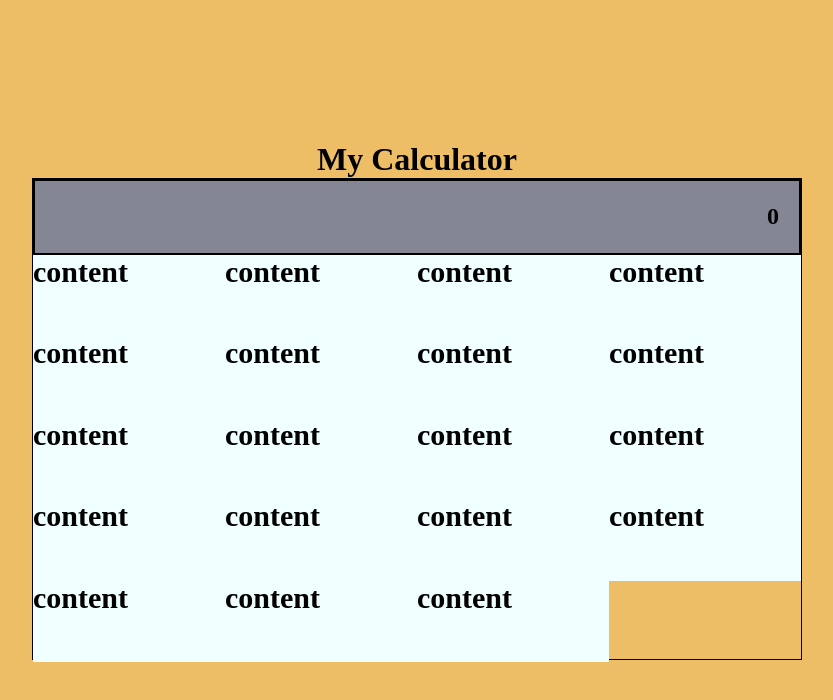
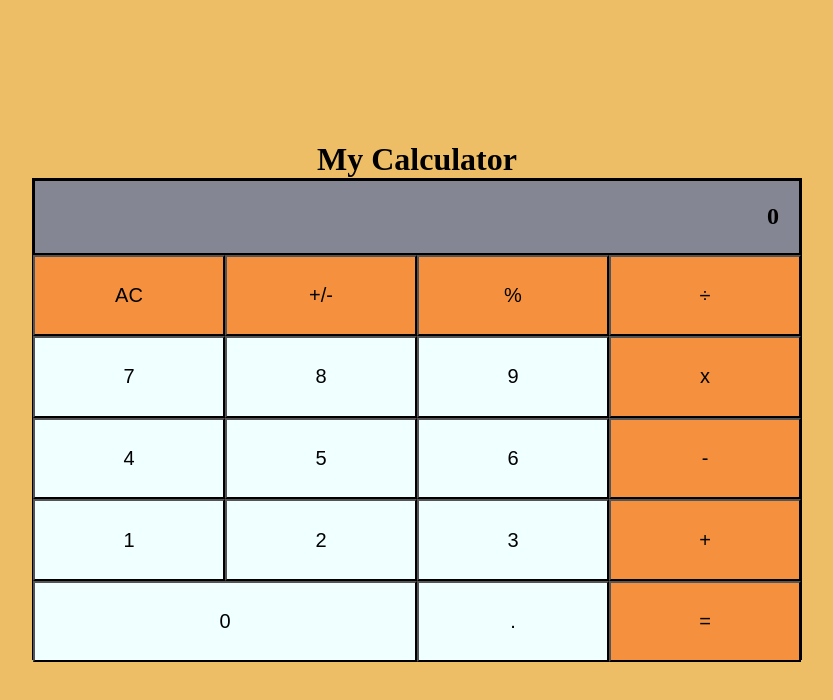
Before and after one commit to andgarzonmal/Math-magicians, a React (Create React App) app: page /Calculator in a window 1280 px wide. Shown: the top 700 px of the page, without its empty margins (223-1056 px from the left). Built offline with nearby package versions, Linux system fonts and the light colour scheme.

Commit message:
create component

```diff
--- a/src/Components/Calculator.js
+++ b/src/Components/Calculator.js
@@ -14,25 +14,25 @@ class Calculator extends React.Component {
           <h1 className="solution">0</h1>
         </div>
         <div className="buttons-container">
-          <div className="buttons"><h1>content</h1></div>
-          <div className="buttons"><h1>content</h1></div>
-          <div className="buttons"><h1>content</h1></div>
-          <div className="buttons"><h1>content</h1></div>
-          <div className="buttons"><h1>content</h1></div>
-          <div className="buttons"><h1>content</h1></div>
-          <div className="buttons"><h1>content</h1></div>
-          <div className="buttons"><h1>content</h1></div>
-          <div className="buttons"><h1>content</h1></div>
-          <div className="buttons"><h1>content</h1></div>
-          <div className="buttons"><h1>content</h1></div>
-          <div className="buttons"><h1>content</h1></div>
-          <div className="buttons"><h1>content</h1></div>
-          <div className="buttons"><h1>content</h1></div>
-          <div className="buttons"><h1>content</h1></div>
-          <div className="buttons"><h1>content</h1></div>
-          <div className="buttons"><h1>content</h1></div>
-          <div className="buttons"><h1>content</h1></div>
-          <div className="buttons"><h1>content</h1></div>
+          <button type="button" className="buttons orange">AC</button>
+          <button type="button" className="buttons orange">+/-</button>
+          <button type="button" className="buttons orange">%</button>
+          <button type="button" className="buttons orange">÷</button>
+          <button type="button" className="buttons ">7</button>
+          <button type="button" className="buttons ">8</button>
+          <button type="button" className="buttons ">9</button>
+          <button type="button" className="buttons orange">x</button>
+          <button type="button" className="buttons ">4</button>
+          <button type="button" className="buttons ">5</button>
+          <button type="button" className="buttons ">6</button>
+          <button type="button" className="buttons orange">-</button>
+          <button type="button" className="buttons ">1</button>
+          <button type="button" className="buttons ">2</button>
+          <button type="button" className="buttons ">3</button>
+          <button type="button" className="buttons orange">+</button>
+          <button type="button" className="buttons cero">0</button>
+          <button type="button" className="buttons ">.</button>
+          <button type="button" className="buttons orange">=</button>
         </div>
       </section>
     );
```
